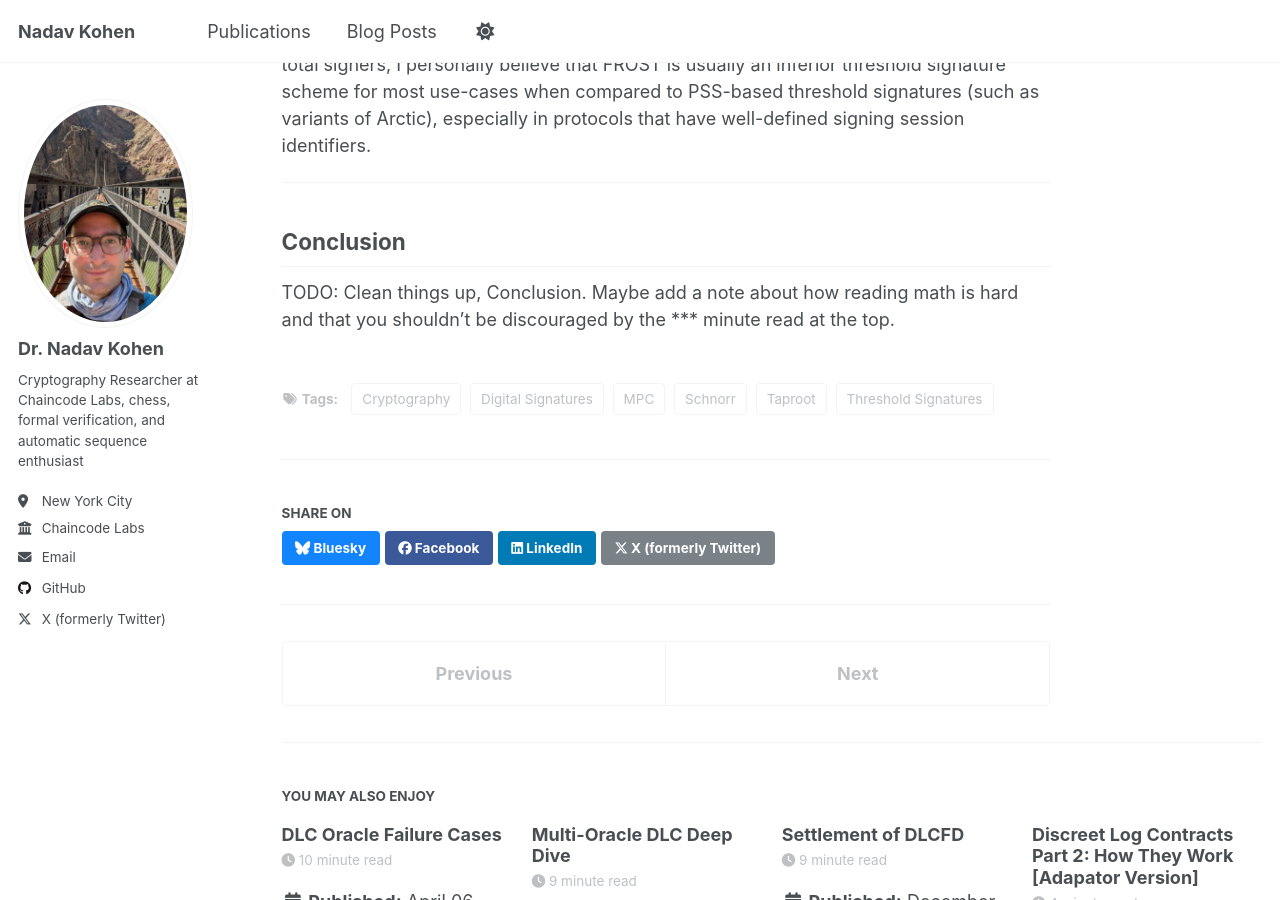
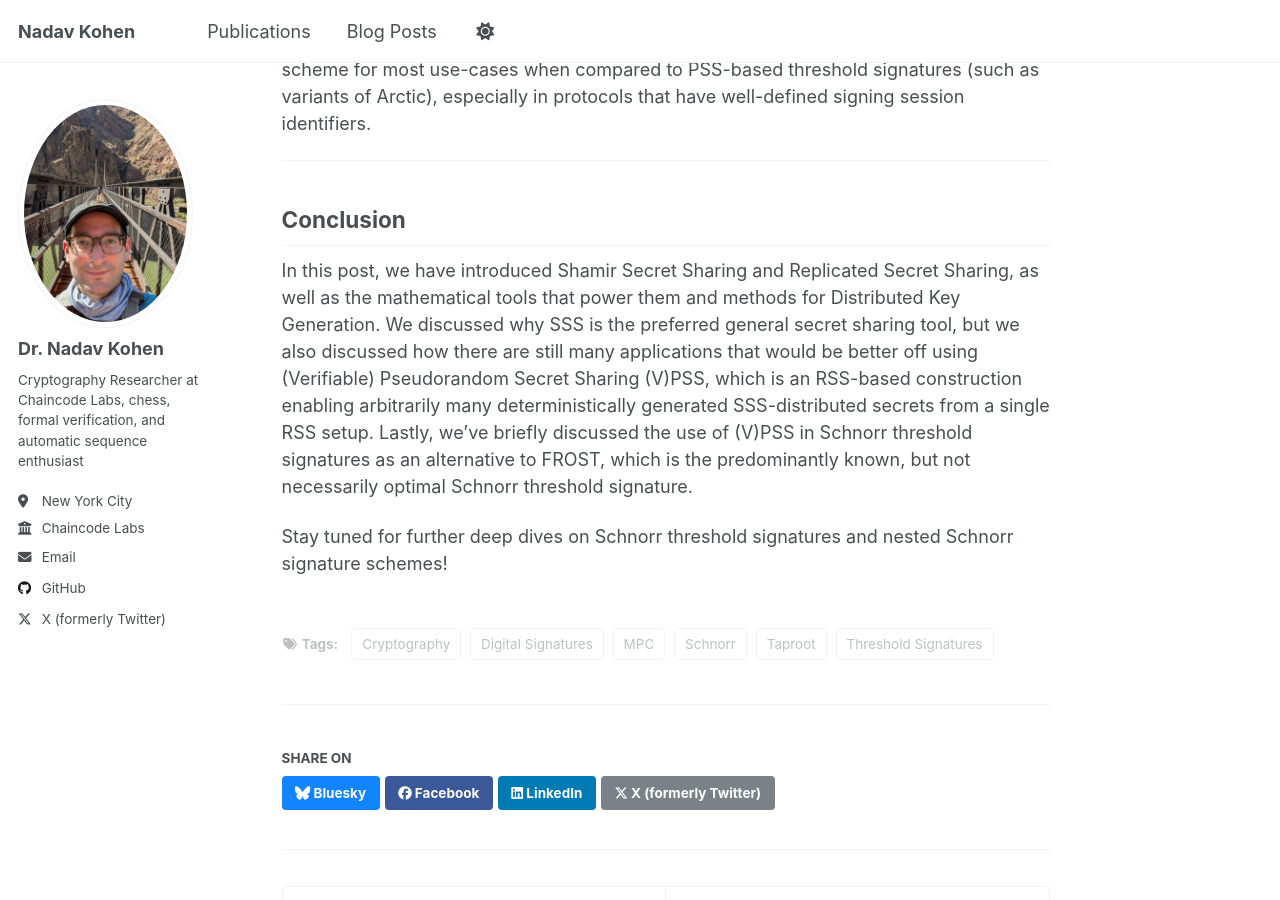
Before and after one commit to nkohen/nkohen.github.io, a Jekyll site: the page built from _posts/2026-01-13-secret-sharing.md, in a window 1280 px wide and 900 px high, scrolled down 20673 px. Built offline with Jekyll 4.4.1, drawn with Linux system fonts in a browser that asks for light colours; a script that is not in the unit is left out; some of the changed text lies outside the part shown.

Commit message:
Added a conclusion

```diff
--- a/_posts/2026-01-13-secret-sharing.md
+++ b/_posts/2026-01-13-secret-sharing.md
@@ -23,7 +21,7 @@ In this post, we will be discussing two forms of secret sharing: Replicated Secr
 * [2-of-3 Secret Sharing Examples](/blog/some-secrets-shared/#2-of-3-secret-sharing-examples)
 * [Shamir Secret Sharing](/blog/some-secrets-shared/#shamir-secret-sharing)
 * [Lagrange Interpolation](/blog/some-secrets-shared/#lagrange-interpolation)
-* [Uniqueness of Polynomial Interpolation](/blog/some-secrets-shared/#uniqueness-of-polynomial-interpolation)
+  * [Uniqueness of Polynomial Interpolation](/blog/some-secrets-shared/#uniqueness-of-polynomial-interpolation)
 * [Replicated Secret Sharing](/blog/some-secrets-shared/#replicated-secret-sharing)
 * [Pseudorandom Secret Sharing](/blog/some-secrets-shared/#pseudorandom-secret-sharing)
 * [Distributed Key Generation](/blog/some-secrets-shared/#distributed-key-generation)
@@ -168,9 +166,7 @@ where $$C = \{x_1,\ldots, x_t\}$$ is the set of $$x$$-coordinates/participant in
 
 This particular method of reconstructing a polynomial from its points is known as Lagrange interpolation and the "building blocks" that we used, $$L_i(x)$$, are known as [Lagrange polynomials](https://en.wikipedia.org/wiki/Lagrange_polynomial).
 
----
-
-## Uniqueness of Polynomial Interpolation
+### Uniqueness of Polynomial Interpolation
 
 While it is completely sufficient for all practical purposes to simply assume/believe/trust that $$t$$ points uniquely define a degree $$(t-1)$$ polynomial, most arguments for why this must be the case are not particularly difficult (though they can be a bit dense), so I've included one such argument here just for fun. No content from this section is required to [read the rest of this post](/blog/some-secrets-shared/#replicated-secret-sharing).
 
@@ -322,6 +318,8 @@ Note that it is possible to have alternate verification using zero knowledge pro
 
 ### A Note on Computing $$\Lambda_{j,k}^C$$
 
+If you aren't interested in the details of optimal ways to compute $$\Lambda_{j,k}^C$$, feel free to [skip ahead](/blog/some-secrets-shared/#application-to-threshold-schnorr-signatures).
+
 The degree of $$L_{C,j}(x)$$ (i.e., the number of values of $$k$$) is equal to $$\vert C\vert$$, and there are also that many values of $$j$$, so there are $$\vert C\vert^2$$ total values to compute. We can expand each of $$L_{C, j}(x) = \prod_{i\in C\setminus\{j\}}\frac{i-x}{i-j}$$, but doing so naively takes $$O(\vert C\vert^3)$$ time. However, it is clearly possible to do better, since we can rewrite $$L_{C,j}(x) = \frac{A_{C,j}(x)}{A_{C,j}(j)},$$ where $$A_{C, j}(x) = \prod_{i\in C\setminus\{j\}} i - x = \frac{A_C(x)}{j-x}$$, where $$A_C(x) = \prod_{i\in C}i-x$$. We can compute $$A_C(x)$$ in $$O(\vert C\vert^2)$$ time and then use [Horner's method](https://en.wikipedia.org/wiki/Horner%27s_method) both to compute $$A_{C,j}(x)$$ and to evaluate $$A_{C,j}(j)$$ in time $$O(\vert C\vert)$$, and we need to do this second part $$\vert C\vert$$ times yielding a total result that takes only $$O(\vert C\vert^2)$$ time (which is optimal considering the number of values we are computing). This procedure is a variant of the more optimized [the Parker-Traub algorithm](https://www.sciencedirect.com/science/article/pii/S0885064X97904428).
 
 There are other methods for efficiently computing the values $$\Lambda_{j,k}^C$$, however. Most efficient algorithms for computing these values use the observations that if $$C = \{i_1, i_2, \ldots, i_n\}$$, then since $$L_{C, i_j}(i_\ell)$$ is equal to $$1$$ if $$\ell = j$$ and $$0$$ otherwise, and that $$L_{C, i_j}(x) = \sum_{k=0}^{\vert C\vert - 1}\Lambda_{j,k}^Cx^k$$; hence, we get the following product of matrices:
@@ -372,6 +370,6 @@ However, this second point is a little misleading because firstly, it is possibl
 ---
 
 ## Conclusion
+In this post, we have introduced Shamir Secret Sharing and Replicated Secret Sharing, as well as the mathematical tools that power them and methods for Distributed Key Generation. We discussed why SSS is the preferred general secret sharing tool, but we also discussed how there are still many applications that would be better off using (Verifiable) Pseudorandom Secret Sharing (V)PSS, which is an RSS-based construction enabling arbitrarily many deterministically generated SSS-distributed secrets from a single RSS setup. Lastly, we've briefly discussed the use of (V)PSS in Schnorr threshold signatures as an alternative to FROST, which is the predominantly known, but not necessarily optimal Schnorr threshold signature.
 
-
-TODO: Clean things up, Conclusion. Maybe add a note about how reading math is hard and that you shouldn't be discouraged by the *** minute read at the top.
+Stay tuned for further deep dives on Schnorr threshold signatures and nested Schnorr signature schemes!
```
Also changed, not shown: other parts of _posts/2026-01-13-secret-sharing.md (+1 -3 lines).
